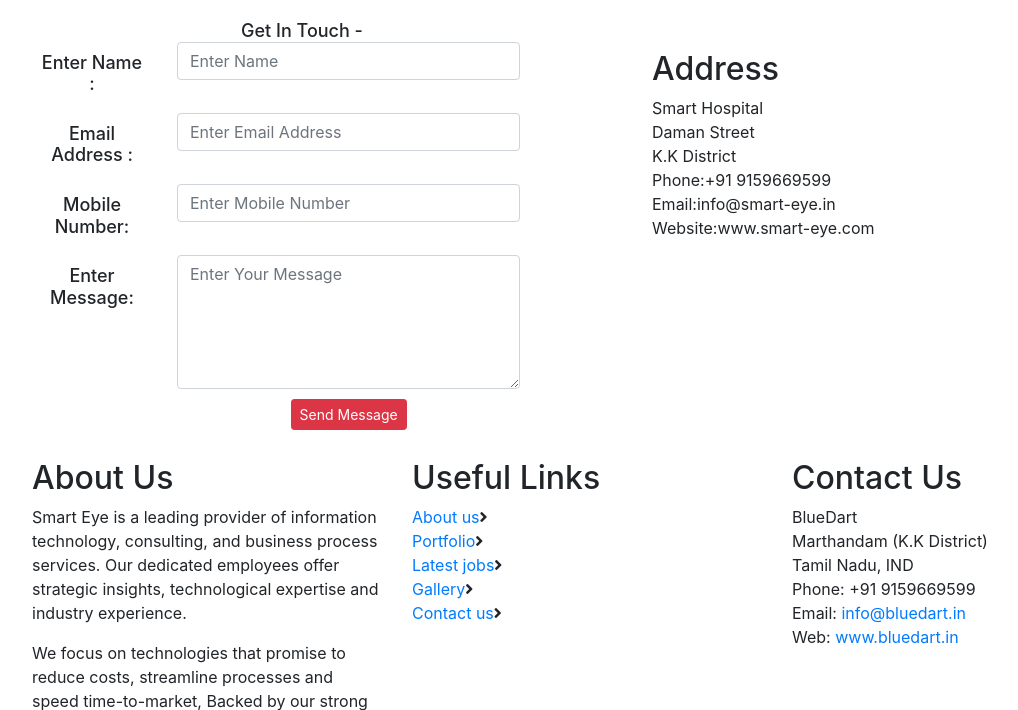
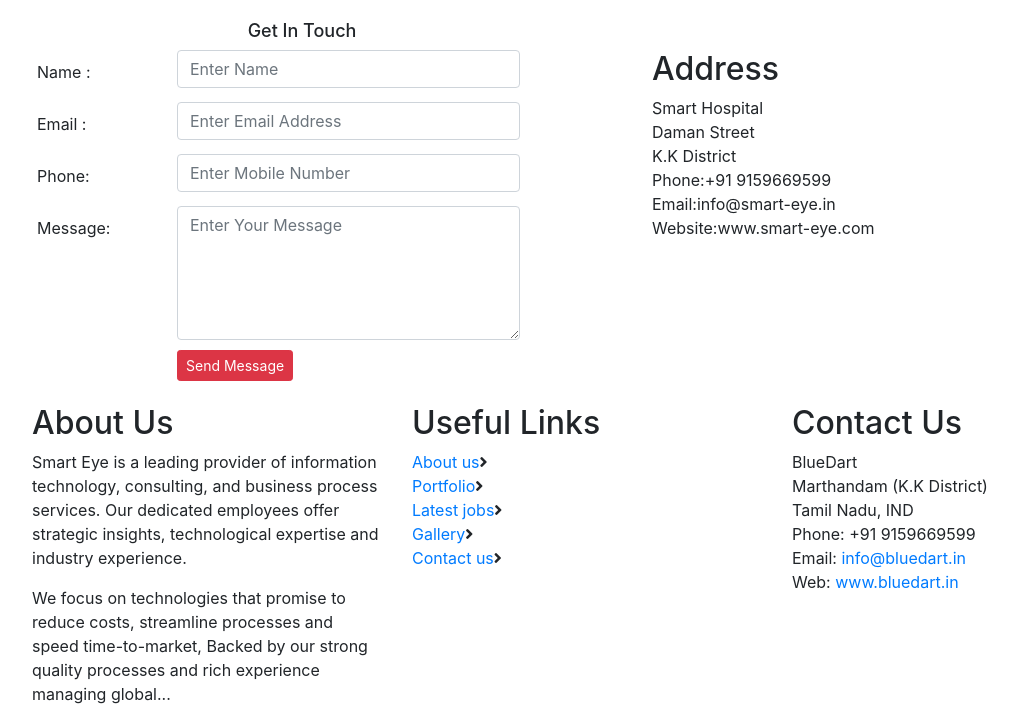
Before and after one commit to gozygreg/carecardio-health, a Django app: page /contact_us.html in a window 1280 px wide. Shown: the part 738-1448 px from the top of the page, without its empty margins (53-1071 px from the left). Run offline with Django 4.2, Linux system fonts and the light colour scheme; some libraries are stand-ins or nearby versions.

Commit message:
edit contact html page

```diff
--- a/carecardio/home/templates/home/contact_us.html
+++ b/carecardio/home/templates/home/contact_us.html
@@ -37,12 +37,12 @@
     <div class="container">
         <div class="row">
             <div style="padding:20px" class="col-sm-6">
-                <h2 class="text-center" style="font-size:18px">Get In Touch - {{ client_name }}
+                <h2 class="text-center" style="font-size:18px">Get In Touch</h2>
                     <form action="{% url 'contact_us' %}" method="post">
                         {% csrf_token %}
                         <div class="row">
                             <div style="padding-top:10px;" class="col-sm-3">
-                                <label>Enter Name :</label>
+                                <label>Name :</label>
                             </div>
                             <div class="col-sm-8">
                                 <input type="text" placeholder="Enter Name" name="name" class="form-control input-sm"
@@ -51,7 +51,7 @@
                         </div>
                         <div style="margin-top:10px;" class="row">
                             <div style="padding-top:10px;" class="col-sm-3">
-                                <label>Email Address :</label>
+                                <label>Email :</label>
                             </div>
                             <div class="col-sm-8">
                                 <input type="text" name="email" placeholder="Enter Email Address"
@@ -60,7 +60,7 @@
                         </div>
                         <div style="margin-top:10px;" class="row">
                             <div style="padding-top:10px;" class="col-sm-3">
-                                <label>Mobile Number:</label>
+                                <label>Phone:</label>
                             </div>
                             <div class="col-sm-8">
                                 <input type="text" name="phone" placeholder="Enter Mobile Number"
@@ -69,7 +69,7 @@
                         </div>
                         <div style="margin-top:10px;" class="row">
                             <div style="padding-top:10px;" class="col-sm-3">
-                                <label>Enter Message:</label>
+                                <label>Message:</label>
                             </div>
                             <div class="col-sm-8">
                                 <textarea rows="5" placeholder="Enter Your Message" name="message"
```
